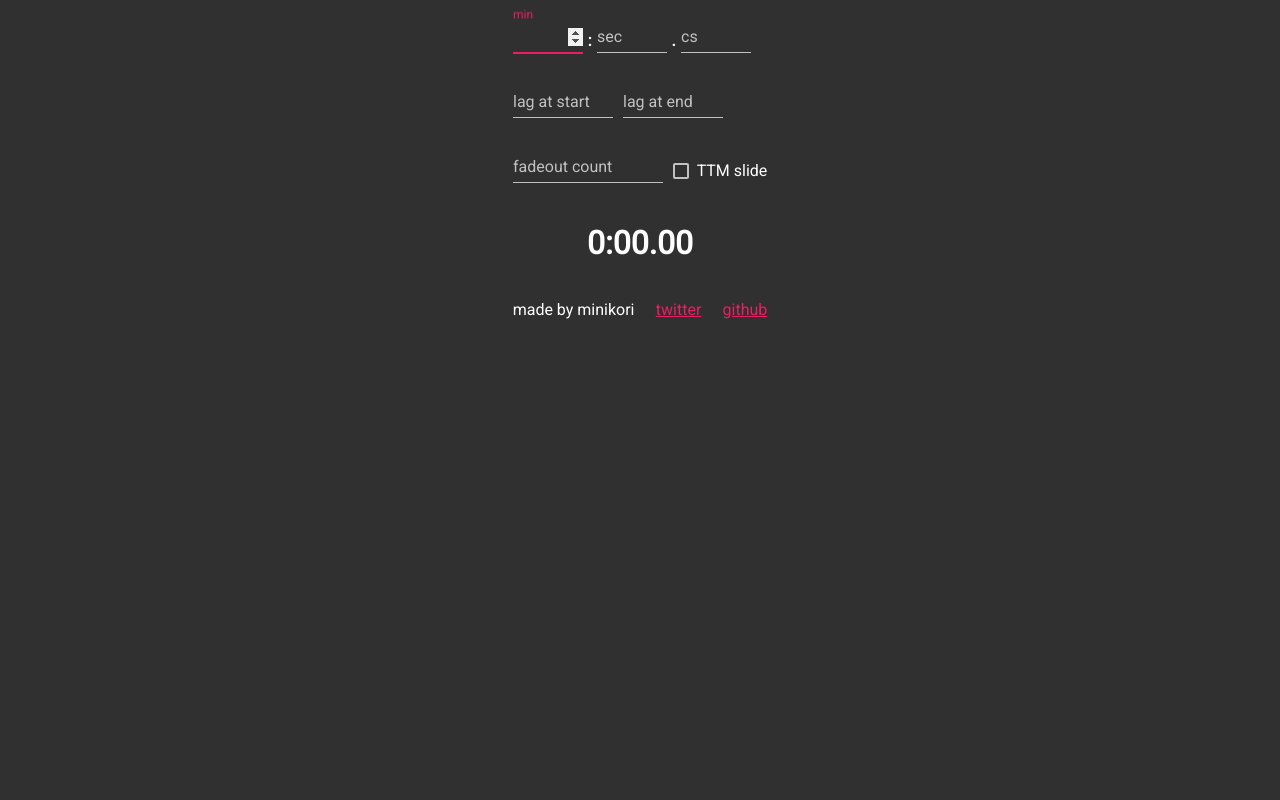
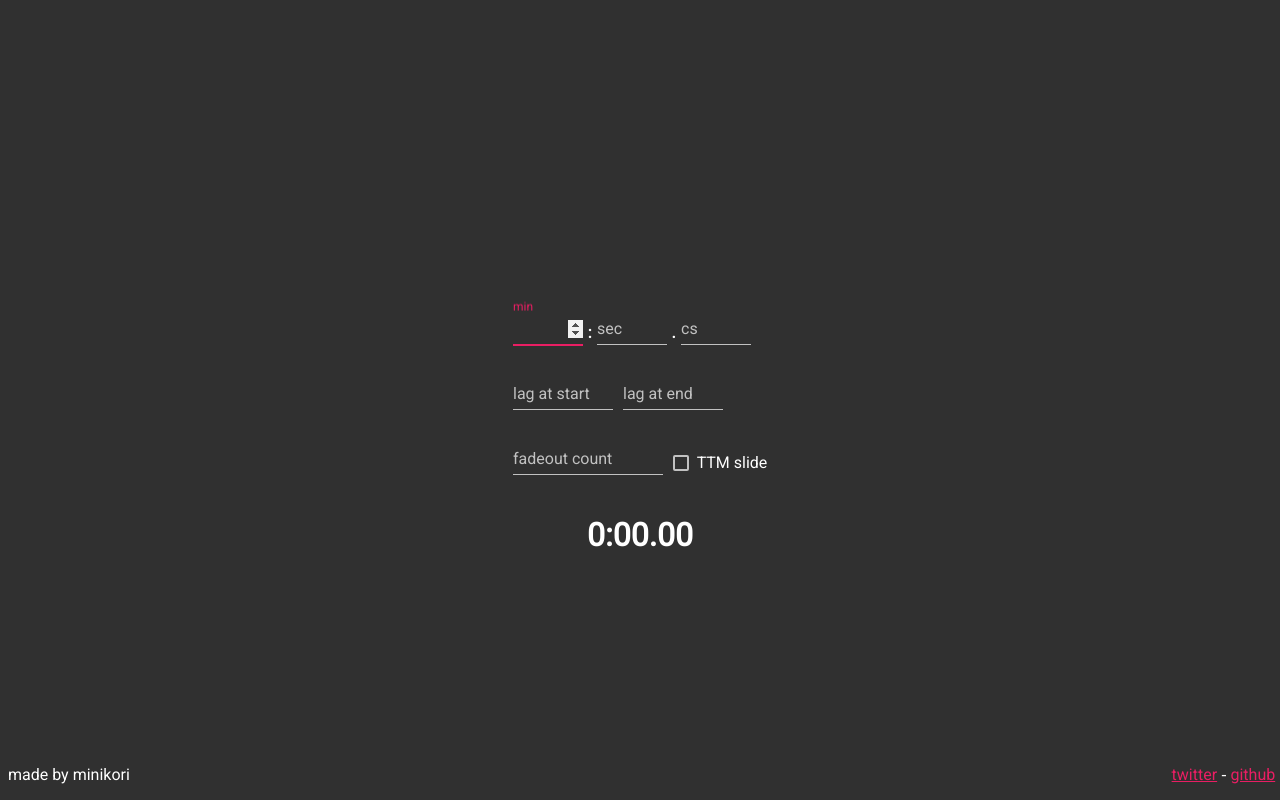
Before and after one commit to brikr/sm64-real-time, an Angular app: page / in a window 1280 px wide. Built offline with nearby package versions, Linux system fonts and the light colour scheme.

Commit message:
design niceties

```diff
--- a/src/app/app.component.html
+++ b/src/app/app.component.html
@@ -40,10 +40,14 @@
     <h1 fxFlexAlign="center">
       {{ getRealTime() }}
     </h1>
-    <footer fxLayout="row" fxLayoutAlign="space-between center">
-      <p>made by minikori</p>
-      <a href="https://twitter.com/_minikori">twitter</a>
-      <a href="https://github.com/brikr/sm64-real-time">github</a>
-    </footer>
   </div>
 </div>
+
+<footer fxLayout="row" fxLayoutAlign="space-between center">
+  <p>made by minikori</p>
+  <div>
+    <a href="https://twitter.com/_minikori">twitter</a>
+    <span> - </span>
+    <a href="https://github.com/brikr/sm64-real-time">github</a>
+  </div>
+</footer>
--- a/src/app/app.component.scss
+++ b/src/app/app.component.scss
@@ -21,5 +21,7 @@
 }
 
 footer {
-  width: 100%;
+  width: 99%;
+  position: absolute;
+  bottom: 0;
 }
--- a/src/styles.scss
+++ b/src/styles.scss
@@ -16,3 +16,8 @@ h1, p, a {
 a {
   color: map-get($mat-pink, 500);
 }
+
+// don't have the app hug the top of the page
+body {
+  margin-top: 300px;
+}
```
